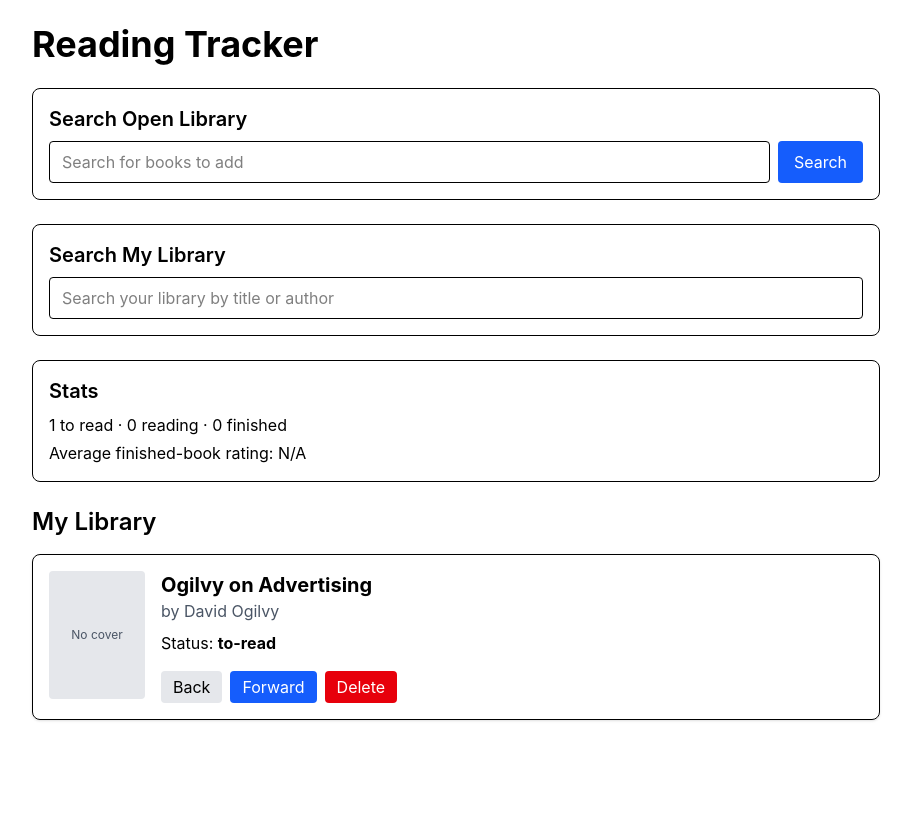
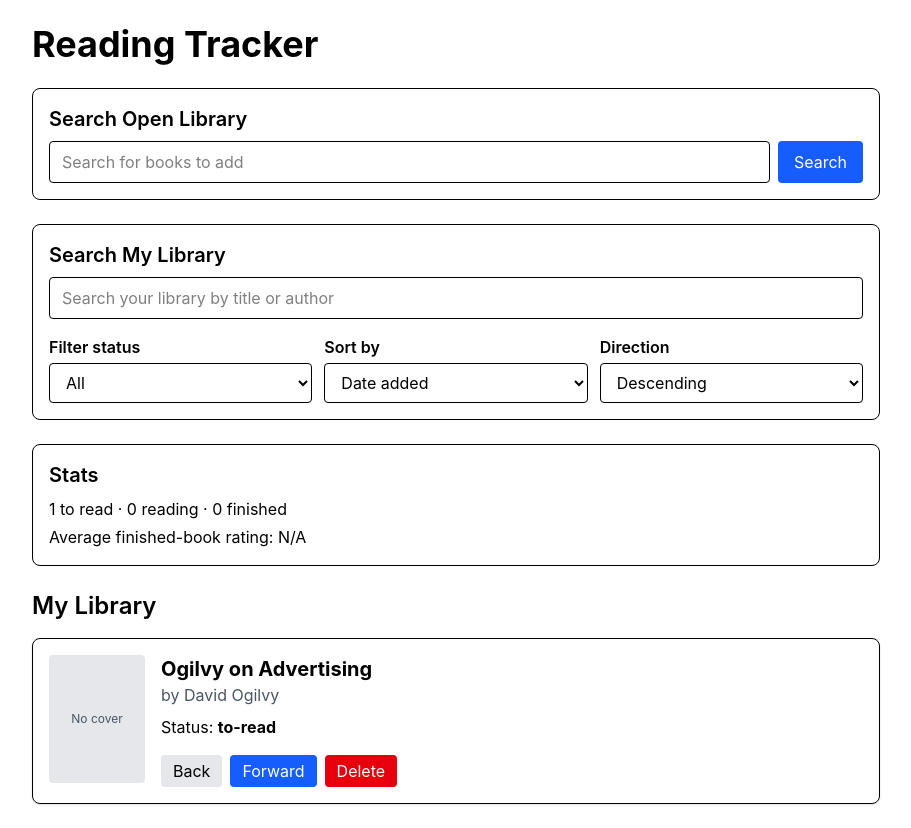
Before and after one commit to Toto1706/Assignment-03-WebDev, a React (Vite) app in the folder reading-tracker/: page / in a window 1280 px wide. Shown: the whole page, without its empty margins (184-1095 px from the left). Before the commit the page ends 800 px from the top, so only its background shows below. Built offline with nearby package versions, Linux system fonts and the light colour scheme.

Commit message:
Added search filtering

```diff
--- a/reading-tracker/src/App.tsx
+++ b/reading-tracker/src/App.tsx
@@ -1,7 +1,14 @@
 import { useState } from "react";
 
 // Union for status of book
+// This limits book.status so it can only be one of these three strings.
 type Status = "to-read" | "reading" | "finished";
+
+// These types are for the filter/sort controls.
+// StatusFilter includes "all" because the user can choose to show every book.
+type StatusFilter = "all" | Status;
+type SortBy = "title" | "author" | "dateAdded";
+type SortDirection = "asc" | "desc";
 
 // Book datatype
 type Book = {
@@ -15,6 +22,7 @@ type Book = {
   coverUrl?: string;
 };
 
+// Shape of one book result from the Open Library API.
 type OpenLibraryDoc = {
   key: string;
   title?: string;
@@ -23,6 +31,7 @@ type OpenLibraryDoc = {
   cover_i?: number;
 };
 
+// Shape of the full response from Open Library.
 type OpenLibraryResponse = {
   docs: OpenLibraryDoc[];
 };
@@ -52,14 +61,49 @@ function App() {
   const [error, setError] = useState("");
   const [message, setMessage] = useState("");
 
-  // Filters existing library based on the library search input
-  const filteredLibrary = library.filter((book) => {
+  // State for the library controls.
+  // These do not change the actual library array; they only affect what is displayed.
+  const [statusFilter, setStatusFilter] = useState<StatusFilter>("all");
+  const [sortBy, setSortBy] = useState<SortBy>("dateAdded");
+  const [sortDirection, setSortDirection] = useState<SortDirection>("desc");
+
+  // This is DERIVED DATA.
+  // We do not store visibleLibrary in useState because it can be recalculated
+  // from the current library, search text, status filter, and sort settings.
+  const visibleLibrary = library
+    // 1. Text search: only keep books whose title or author matches the search box.
+    .filter((book) => {
       const query = librarySearch.toLowerCase().trim();
 
       return (
         book.title.toLowerCase().includes(query) ||
         book.author.toLowerCase().includes(query)
       );
+    })
+    // 2. Status filter: if statusFilter is "all", keep everything.
+    // Otherwise, keep only books with the selected status.
+    .filter((book) => {
+      return statusFilter === "all" || book.status === statusFilter;
+    })
+    // 3. Sorting: arrange the filtered books based on the user's sort controls.
+    .sort((a, b) => {
+      let comparison = 0;
+
+      if (sortBy === "title") {
+        comparison = a.title.localeCompare(b.title);
+      }
+
+      if (sortBy === "author") {
+        comparison = a.author.localeCompare(b.author);
+      }
+
+      if (sortBy === "dateAdded") {
+        comparison = a.dateAdded - b.dateAdded;
+      }
+
+      // If direction is ascending, use comparison normally.
+      // If direction is descending, flip the sign.
+      return sortDirection === "asc" ? comparison : -comparison;
     });
 
   // Calls Open Library API and stores the results in searchResults
@@ -287,6 +331,53 @@ function App() {
           placeholder="Search your library by title or author"
           className="mt-2 w-full rounded border px-3 py-2"
         />
+
+        {/*
+          These controls are the assignment's required library filter/sort UI.
+          Changing them updates state, which recalculates visibleLibrary above.
+        */}
+        <div className="mt-4 grid gap-3 md:grid-cols-3">
+          <label className="block">
+            <span className="font-semibold">Filter status</span>
+            <select
+              value={statusFilter}
+              onChange={(event) => setStatusFilter(event.target.value as StatusFilter)}
+              className="mt-1 w-full rounded border px-3 py-2"
+            >
+              <option value="all">All</option>
+              <option value="to-read">To Read</option>
+              <option value="reading">Reading</option>
+              <option value="finished">Finished</option>
+            </select>
+          </label>
+
+          <label className="block">
+            <span className="font-semibold">Sort by</span>
+            <select
+              value={sortBy}
+              onChange={(event) => setSortBy(event.target.value as SortBy)}
+              className="mt-1 w-full rounded border px-3 py-2"
+            >
+              <option value="dateAdded">Date added</option>
+              <option value="title">Title</option>
+              <option value="author">Author</option>
+            </select>
+          </label>
+
+          <label className="block">
+            <span className="font-semibold">Direction</span>
+            <select
+              value={sortDirection}
+              onChange={(event) =>
+                setSortDirection(event.target.value as SortDirection)
+              }
+              className="mt-1 w-full rounded border px-3 py-2"
+            >
+              <option value="asc">Ascending</option>
+              <option value="desc">Descending</option>
+            </select>
+          </label>
+        </div>
       </section>
 
       <section className="mt-6 rounded-lg border p-4">
@@ -302,11 +393,11 @@ function App() {
 
         {library.length === 0 ? (
           <p className="mt-4 text-gray-500">No books yet.</p>
-        ) : filteredLibrary.length === 0 ? (
-          <p className="mt-4 text-gray-500">No books match your search.</p>
+        ) : visibleLibrary.length === 0 ? (
+          <p className="mt-4 text-gray-500">No books match your current filters.</p>
         ) : (
           <div className="mt-4 grid gap-4">
-            {filteredLibrary.map((book) => (
+            {visibleLibrary.map((book) => (
               <article
                 key={book.id}
                 className="flex gap-4 rounded-lg border p-4 shadow-sm"
```
Lines whose indentation alone changed are shown as unchanged.
